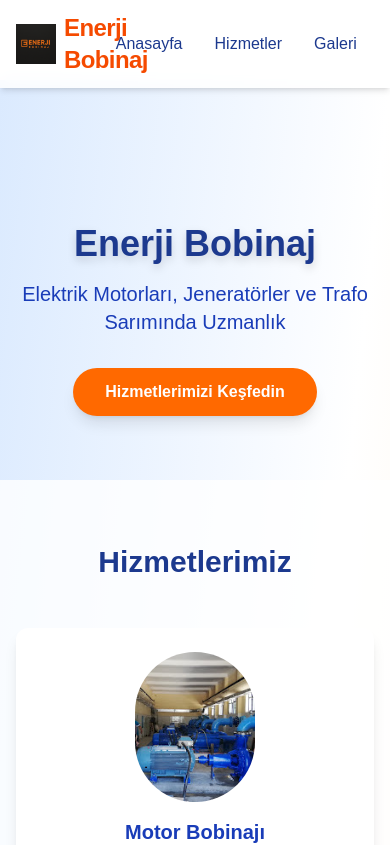
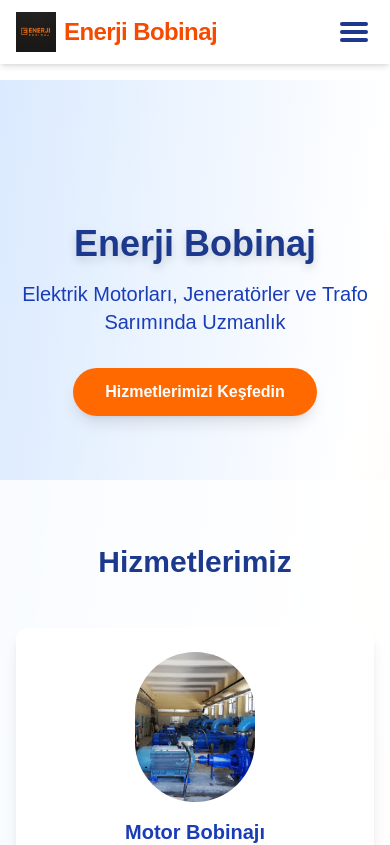
Before and after one commit to Anilaydin4526/enerji-bobinaj, a Next.js app: page / in a window 390 px wide. Shown: the top 845 px of the page. Built offline with nearby package versions, Linux system fonts and the light colour scheme.

Commit message:
Mobil için hamburger menü eklendi

```diff
--- a/src/app/components/Navbar.tsx
+++ b/src/app/components/Navbar.tsx
@@ -1,6 +1,7 @@
 "use client";
 import { motion } from "framer-motion";
 import Link from "next/link";
+import { useState } from "react";
 
 const navLinks = [
   { name: "Anasayfa", href: "/#hero" },
@@ -12,6 +13,7 @@ const navLinks = [
 ];
 
 export default function Navbar() {
+  const [menuOpen, setMenuOpen] = useState(false);
   return (
     <motion.nav
       initial={{ y: -60, opacity: 0 }}
@@ -24,7 +26,16 @@ export default function Navbar() {
           <img src="/logo.png" alt="Enerji Bobinaj Logo" className="h-10 w-10 object-contain" />
           <Link href="/#hero" className="text-2xl font-bold text-orange-600 tracking-tight">Enerji Bobinaj</Link>
         </div>
-        <div className="flex gap-4">
+        <button
+          className="sm:hidden flex flex-col justify-center items-center w-10 h-10 focus:outline-none"
+          onClick={() => setMenuOpen(!menuOpen)}
+          aria-label="Menüyü Aç/Kapat"
+        >
+          <span className={`block w-7 h-1 bg-blue-900 rounded transition-all duration-300 ${menuOpen ? 'rotate-45 translate-y-2' : ''}`}></span>
+          <span className={`block w-7 h-1 bg-blue-900 rounded my-1 transition-all duration-300 ${menuOpen ? 'opacity-0' : ''}`}></span>
+          <span className={`block w-7 h-1 bg-blue-900 rounded transition-all duration-300 ${menuOpen ? '-rotate-45 -translate-y-2' : ''}`}></span>
+        </button>
+        <div className="hidden sm:flex gap-4">
           {navLinks.map((link) => (
             <motion.span
               key={link.name}
@@ -37,6 +48,22 @@ export default function Navbar() {
           ))}
         </div>
       </div>
+      {menuOpen && (
+        <div className="sm:hidden bg-white/95 shadow-md px-4 py-3 flex flex-col gap-2">
+          {navLinks.map((link) => (
+            <span
+              key={link.name}
+              className="text-blue-900 font-medium px-2 py-2 rounded hover:bg-orange-100 transition-colors cursor-pointer"
+              onClick={() => {
+                setMenuOpen(false);
+                window.location.href = link.href;
+              }}
+            >
+              {link.name}
+            </span>
+          ))}
+        </div>
+      )}
     </motion.nav>
   );
 }
```
